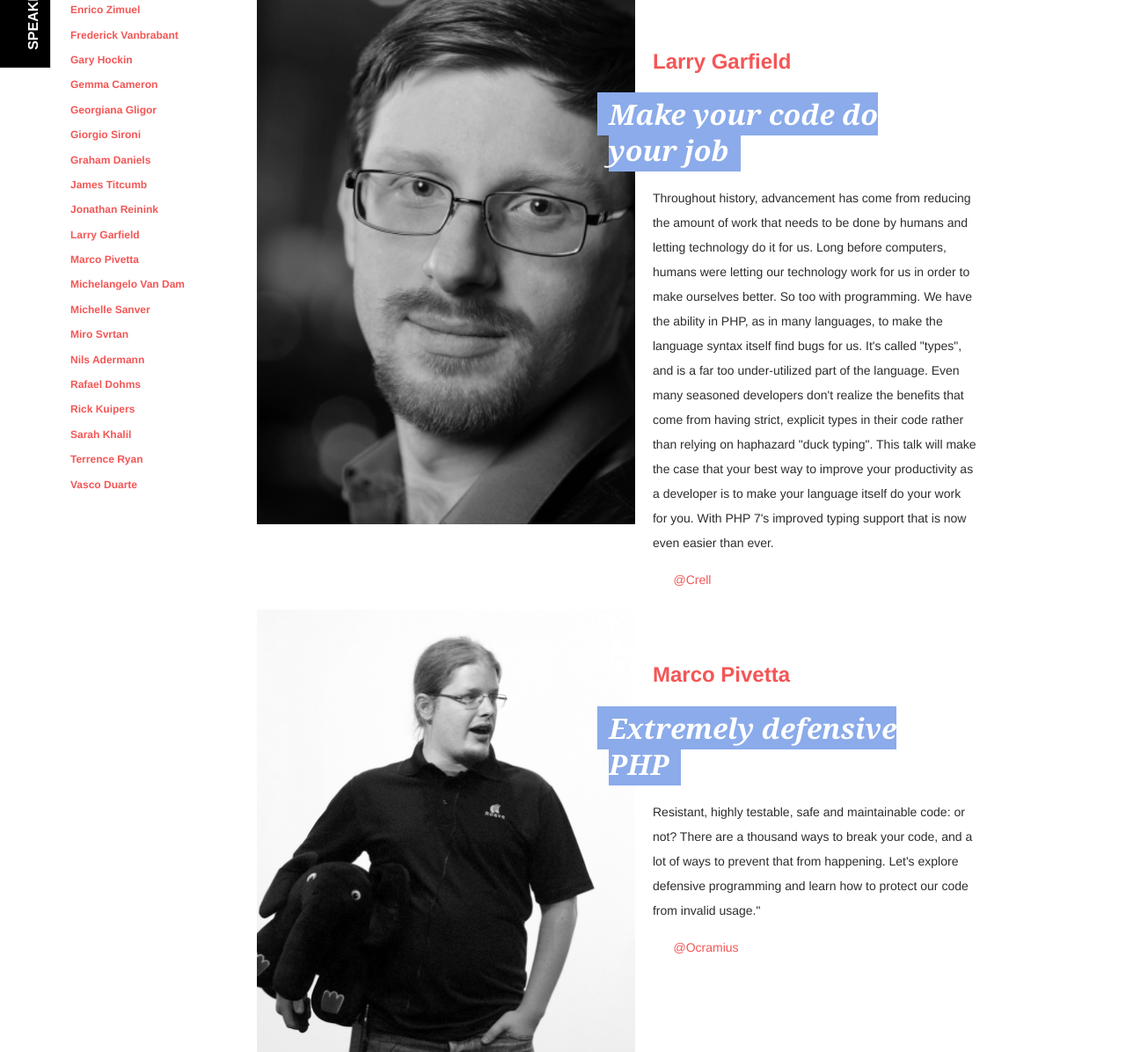
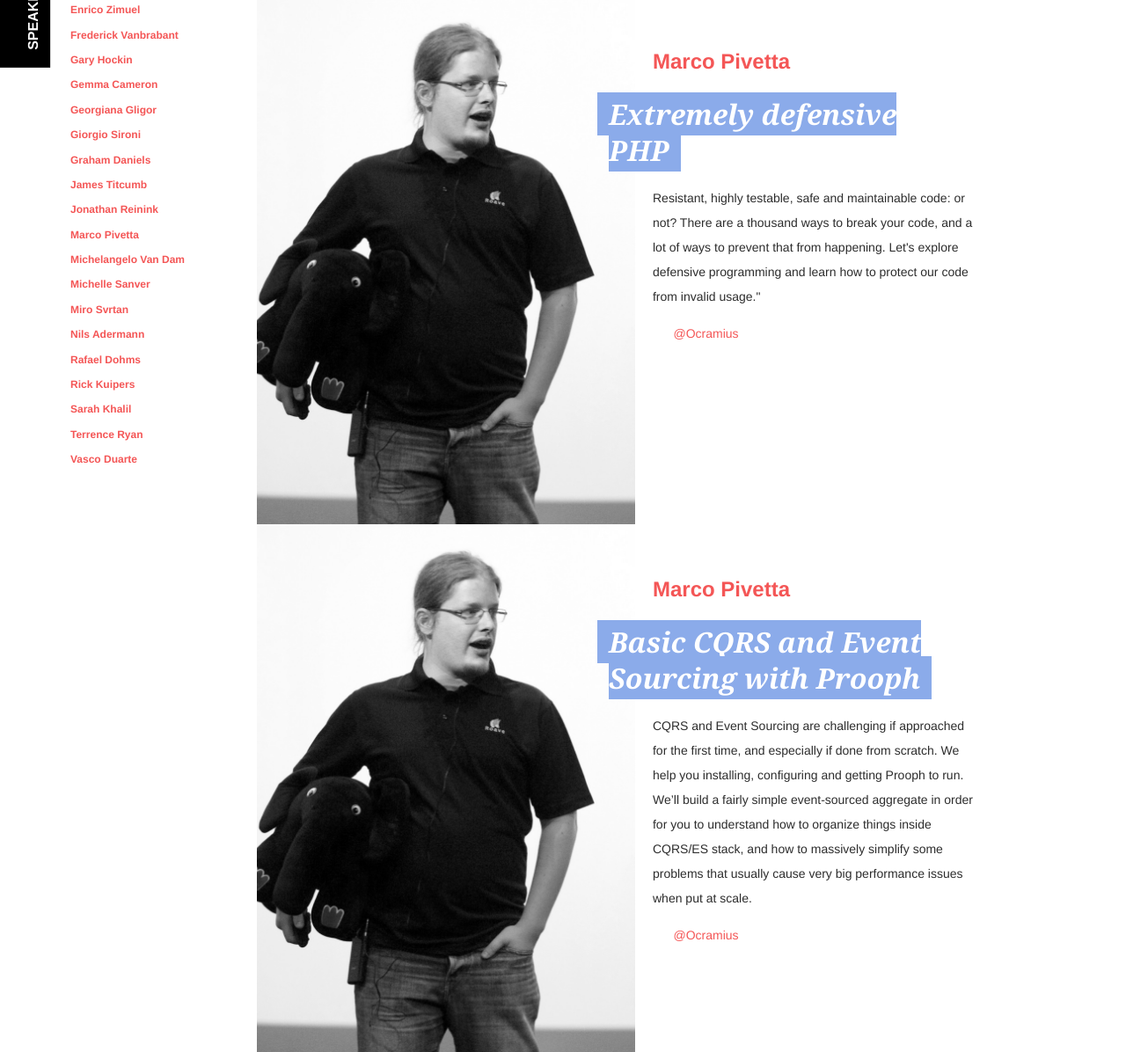
Before and after one commit to GrUSP/2017.phpday.it, a Jekyll site: the page built from talks.html, in a window 1280 px wide and 1400 px high, scrolled down 8701 px, cut to the strip 204-1400 px from the top of the window. Shown: the whole strip at 88% size. Built offline with Jekyll 4.4.1, drawn with Linux system fonts in a browser that asks for light colours; some web fonts are replaced.

Commit message:
Updated speaker list

```diff
--- a/_data/speakers.yml
+++ b/_data/speakers.yml
@@ -86,13 +86,6 @@ list:
     last_name: Reinink
     twitter: reinink
   -
-    id: larry-garfield
-    description:
-    image: larry-garfield.jpg
-    first_name: Larry
-    last_name: Garfield
-    twitter: Crell
-  -
     id: marco-pivetta
     description:
     image: marco-pivetta.jpg
--- a/_data/talks.yml
+++ b/_data/talks.yml
@@ -132,18 +132,6 @@
     continuous integration workflow and more.
 -
   speaker_id:
-    - larry-garfield
-  title: Make your code do your job
-  extract: >
-    Throughout history, advancement has come from reducing the amount of work that needs to be done by humans and letting technology do it for us.
-    Long before computers, humans were letting our technology work for us in order to make ourselves better. So too with programming. We have the
-    ability in PHP, as in many languages, to make the language syntax itself find bugs for us. It's called "types", and is a far too under-utilized
-    part of the language. Even many seasoned developers don't realize the benefits that come from having strict, explicit types in their code rather
-    than relying on haphazard "duck typing".
-    This talk will make the case that your best way to improve your productivity as a developer is to make your language itself do your work for you.
-    With PHP 7's improved typing support that is now even easier than ever.
--
-  speaker_id:
     - marco-pivetta
   title: Extremely defensive PHP
   extract: >
```
